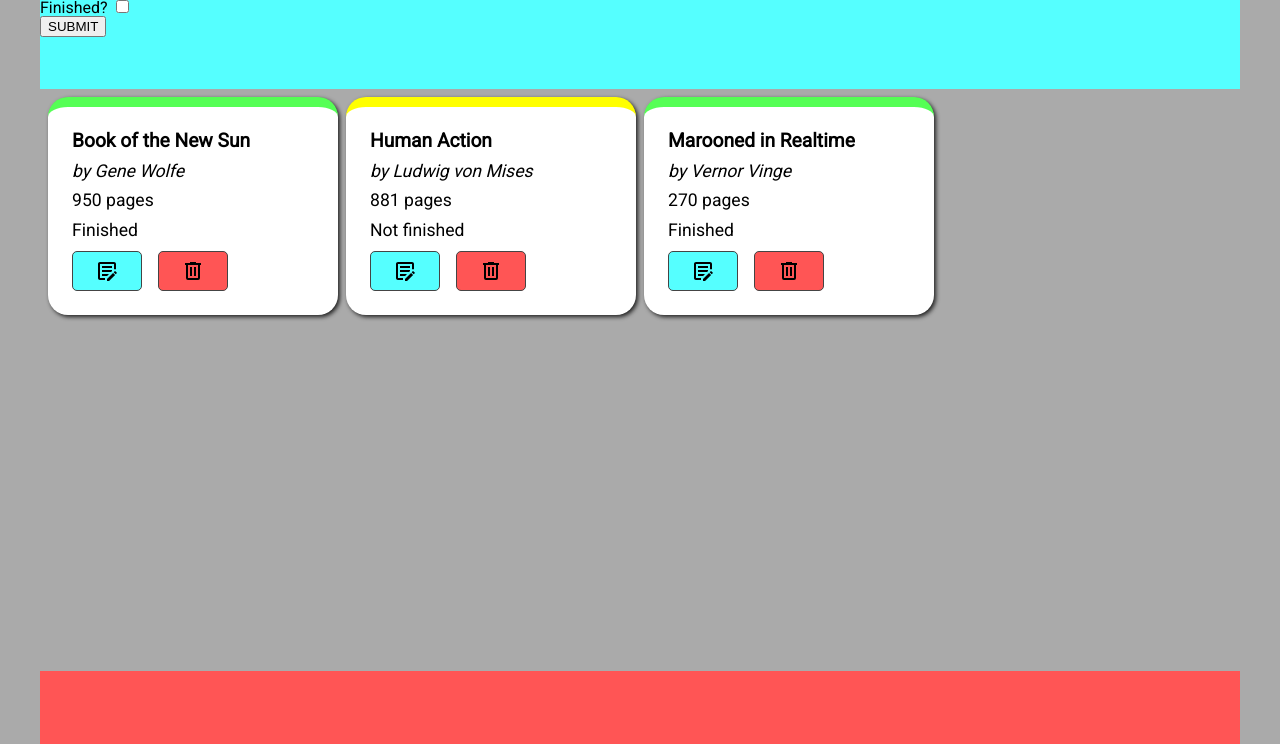
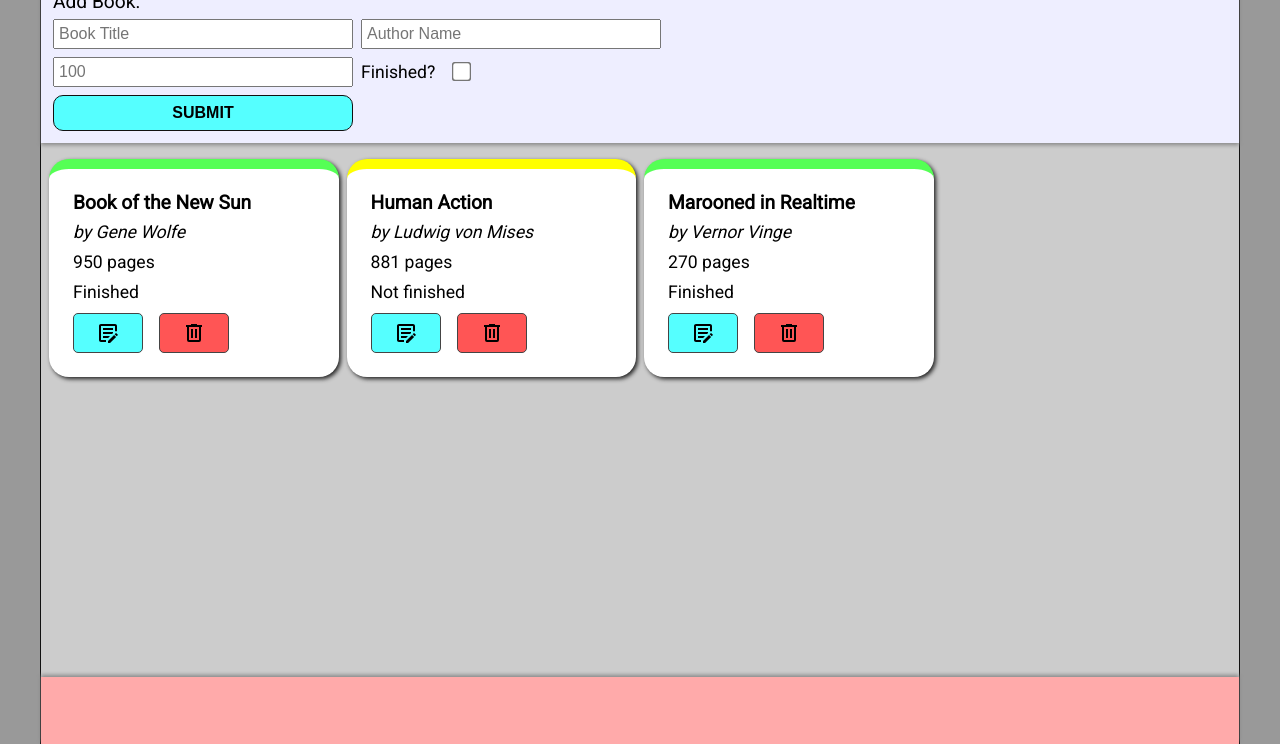
Before and after one commit to MongrelArchitect/library, a website: page index.html in a window 1280 px wide. Shown: the part 56-800 px from the top of the page. Drawn offline with Linux system fonts and the light colour scheme.

Commit message:
Style header "add book" section

```diff
--- a/index.html
+++ b/index.html
@@ -24,15 +24,21 @@
     <div class="container">
       <div class="add-book">
         <h1>Library</h1>
+        <form class="add-form">
           <h2>Add Book:</h2>
+          <div class="add-info">
             <input type="text" id="title" placeholder="Book Title" />
             <input type="text" id="author" placeholder="Author Name" />
+          </div>
+          <div class="add-details">
             <input type="tel" id="pages" placeholder="100" />
             <div>
               <label for="finished">Finished?</label>
               <input type="checkbox" id="finished" />
             </div>
-        <button type="submit" id="submit">SUBMIT</button>
+          </div>
+          <button type="submit" id="submit" for="add-form">SUBMIT</button>
+        </form>
       </div>
       <div class="library"></div>
       <div class="footer"></div>
--- a/script.js
+++ b/script.js
@@ -31,7 +31,6 @@ function submitEdit(e) {
   } else {
     library[currentIndex].finished = false;
   }
-  console.log(library);
 }
 
 function drawEditFinished(currentBook) {
@@ -171,7 +170,8 @@ function createNewBook() {
   const newPages = document.querySelector('#pages');
   const newFinished = document.querySelector('#finished');
   const submit = document.querySelector('#submit');
-  submit.addEventListener('click', () => {
+  submit.addEventListener('click', (event) => {
+    event.preventDefault();
     const newBook = new Book(
       newTitle.value,
       newAuthor.value,
--- a/styles/style.css
+++ b/styles/style.css
@@ -5,14 +5,75 @@
 }
 
 body {
-  background: #aaa;
+  background: #999;
   font-family: Roboto, serif;
   height: 100vh;
   width; 100vw;
 }
 
+label[for="finished"] {
+  font-size: 1.1rem;
+}
+
 .add-book {
-  background: #5ff;
+  align-items: start;
+  box-shadow: 0 2px 4px #888;
+  background: #eef;
+  display: flex;
+  flex-direction: column;
+  position: relative;
+  gap: 12px;
+  padding: 12px;
+}
+
+.add-book h1 {
+  display: flex;
+  font-size: 1.5rem;
+  font-weight: bold;
+}
+
+.add-details {
+  display: flex;
+  grid-area: 3 / 1 / 4 / 3;
+}
+
+.add-details > div {
+  width: 300px;
+}
+
+.add-form {
+  display: grid;
+  gap: 8px;
+  grid-template: repeat(4, auto) / repeat(2, 1fr);
+}
+
+.add-form > * {
+  align-items: center;
+  display: flex;
+  flex-wrap: wrap;
+  gap: 8px;
+}
+
+.add-form h2 {
+  font-size: 1.2rem;
+  grid-area: 1 / 1 / 2 / 3;
+}
+
+.add-form input {
+  font-size: 1rem;
+  padding: 4px;
+}
+
+.add-form input[placeholder] {
+  width: 300px;
+}
+
+.add-form #submit {
+  grid-area: 4 / 1 / 5 / 3;
+}
+
+.add-info {
+  grid-area: 2 / 1 / 3 / 3;
 }
 
 .book {
@@ -70,7 +131,17 @@ body {
   font-weight: bold;
 }
 
+.button-finished {
+  background: #5f5;
+}
+
+.button-not-finished {
+  background: #ff0;
+}
+
 .container {
+  border-left: 1px solid #111;
+  border-right: 1px solid #111;
   display: grid;
   grid-template: 2fr 8fr 1fr / 1fr;
   height: 100%;
@@ -79,24 +150,13 @@ body {
   width: 100%;
 }
 
-#edit-finished {
-  width: 100%;
-}
-
 .finished {
   border-top: 10px solid #5f5;
 }
 
-.button-finished {
-  background: #5f5;
-}
-
-.button-not-finished {
-  background: #ff0;
-}
-
 .footer {
-  background: #f55;
+  background: #faa;
+  box-shadow: 0 -2px 4px #888;
 }
 
 .grayout {
@@ -107,16 +167,17 @@ body {
   height: 100vh;
   width: 100vw;
   background: rgba(16, 0, 16, 0.8);
+  z-index: 9;
 }
 
 .library {
   align-content: start;
-  background: #aaa;
+  background: #ccc;
   display: grid;
   gap: 8px;
   grid-template-columns: repeat(auto-fill, minmax(250px, 1fr));
   overflow: auto;
-  padding: 8px;
+  padding: 16px 8px 16px 8px;
 }
 
 .options {
@@ -164,6 +225,31 @@ body {
   background: #f55;
 }
 
+#edit-finished {
+  width: 100%;
+}
+
 #edit-submit {
   background: #5ff;
 }
+
+#finished {
+  margin-left: 16px;
+  scale: 1.5;
+}
+
+#submit {
+  background: #5ff;
+  border-radius: 10px;
+  border: 1px solid #111;
+  cursor: pointer;
+  font-size: 1rem;
+  font-weight: bold;
+  justify-content: center;
+  padding: 8px 12px 8px 12px;
+  width: 300px;
+}
+
+#submit:active {
+  scale: 0.98;
+}
```
Lines whose indentation alone changed are shown as unchanged.
